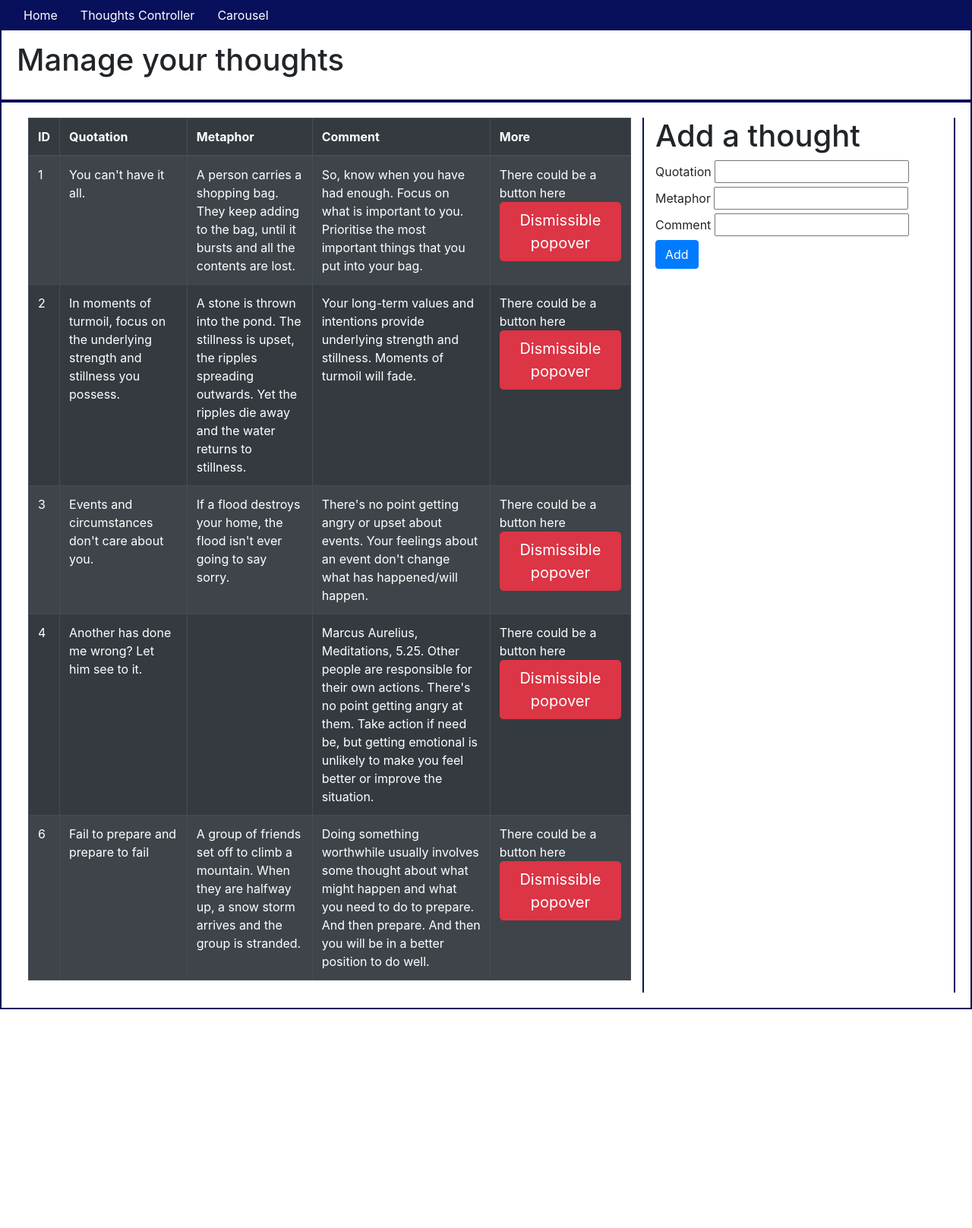
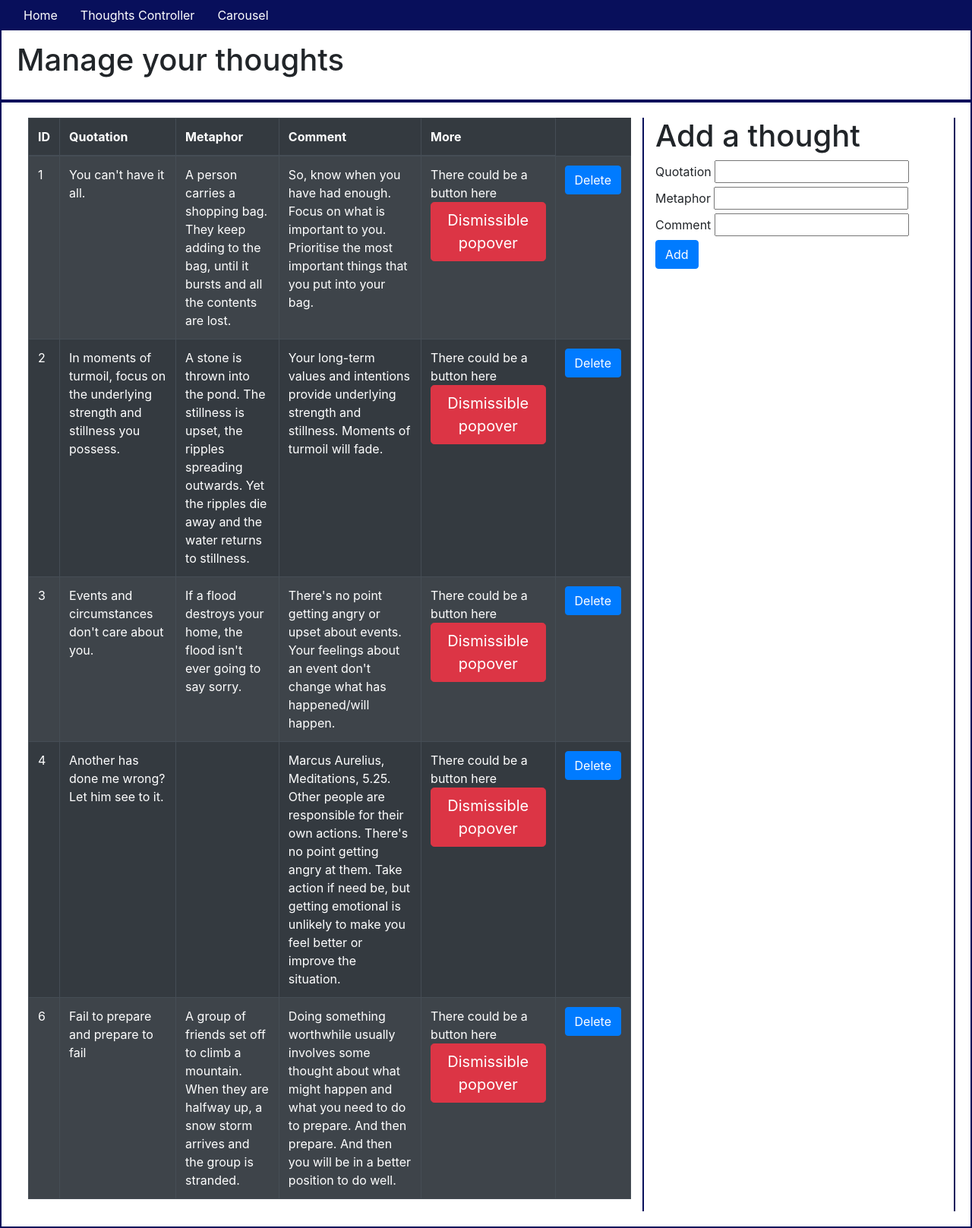
Before and after one commit to chrishaining/Flask-Stoic-Thoughts, a Flask app: page /thoughts_controller in a window 1280 px wide. Shown: the whole page at 76% size. Before the commit the page ends 1329 px from the top, so only its background shows below. Run offline with Flask 2, Linux system fonts and the light colour scheme; data comes from the database, SQL or seed files in the repository; both versions use the stored data as it was after the commit; some libraries are stand-ins or nearby versions.

Commit message:
user can delete a thought

```diff
--- a/app/routes.py
+++ b/app/routes.py
@@ -34,7 +34,12 @@ def add_thought():
 
 
 # delete a Thought
-
+@app.route('/thoughts_controller/<int:thought_id>/delete', methods=['POST'])
+def delete(thought_id):
+    thought = Thought.query.get(thought_id)
+    db.session.delete(thought)
+    db.session.commit()
+    return redirect('/thoughts_controller')
 
 # a carousel view of the thoughts.
 @app.route('/carousel')
--- a/app/templates/thoughts_controller.html
+++ b/app/templates/thoughts_controller.html
@@ -25,6 +25,13 @@
                         <td> There could be a button here
                             <a tabindex="0" class="btn btn-lg btn-danger" role="button" data-toggle="popover" data-trigger="focus" title="Dismissible popover" data-content="And here's some amazing content. It's very engaging. Right?">Dismissible popover</a>
                         </td>
+                        <td>
+                            <form action="{{url_for('delete', thought_id=thought.id)}}" method="POST">
+
+                                <button type="submit" class="btn btn-primary" value="Delete">Delete
+                                            </button>
+                            </form>
+                        </td>
                     </tr>
                     {% endfor %}
                 </tbody>
```
Also changed, not shown: app.db.
